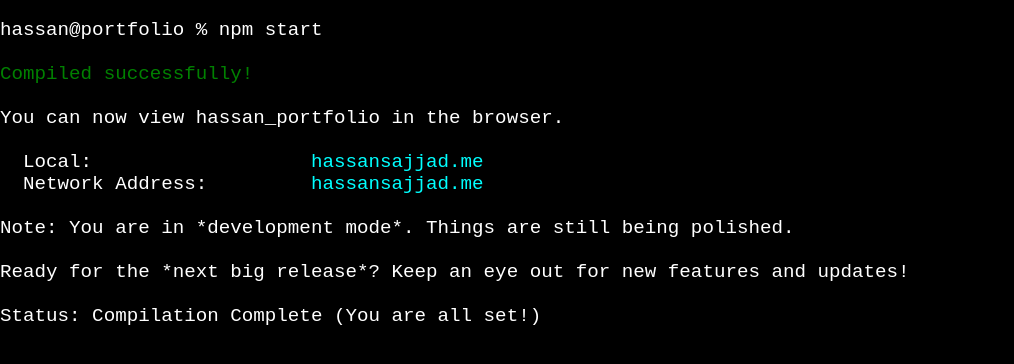
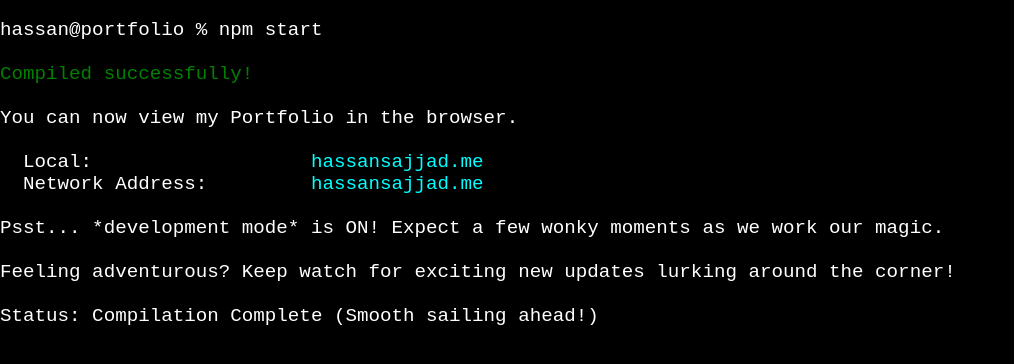
Before and after one commit to bLitzzzboi/hassan_portfolio, a React (Create React App) app: page / in a window 1280 px wide. Shown: the top 364 px of the page, without its empty margins (0-1014 px from the left). Built offline with nearby package versions, Linux system fonts and the light colour scheme.

Commit message:
changed the npm text

```diff
--- a/src/App.js
+++ b/src/App.js
@@ -37,7 +37,7 @@ function App() {
     "",
     <span style={{ color: "green" }}>Compiled successfully!</span>,
     "",
-    "You can now view hassan_portfolio in the browser.",
+    "You can now view my Portfolio in the browser.",
     "",
     <span>
       {"  Local:                   "}
@@ -48,11 +48,12 @@ function App() {
       <span style={{ color: "cyan" }}>hassansajjad.me</span>
     </span>,
     "",
-    "Note: You are in *development mode*. Things are still being polished.",
+    "Psst... *development mode* is ON! Expect a few wonky moments as we work our magic.",
     "",
-    "Ready for the *next big release*? Keep an eye out for new features and updates!",
+    "Feeling adventurous? Keep watch for exciting new updates lurking around the corner!",
     "",
-    "Status: Compilation Complete (You are all set!)",
+    "Status: Compilation Complete (Smooth sailing ahead!)",
+
   ];
 
   const openModalWithContent = (component) => {
```
